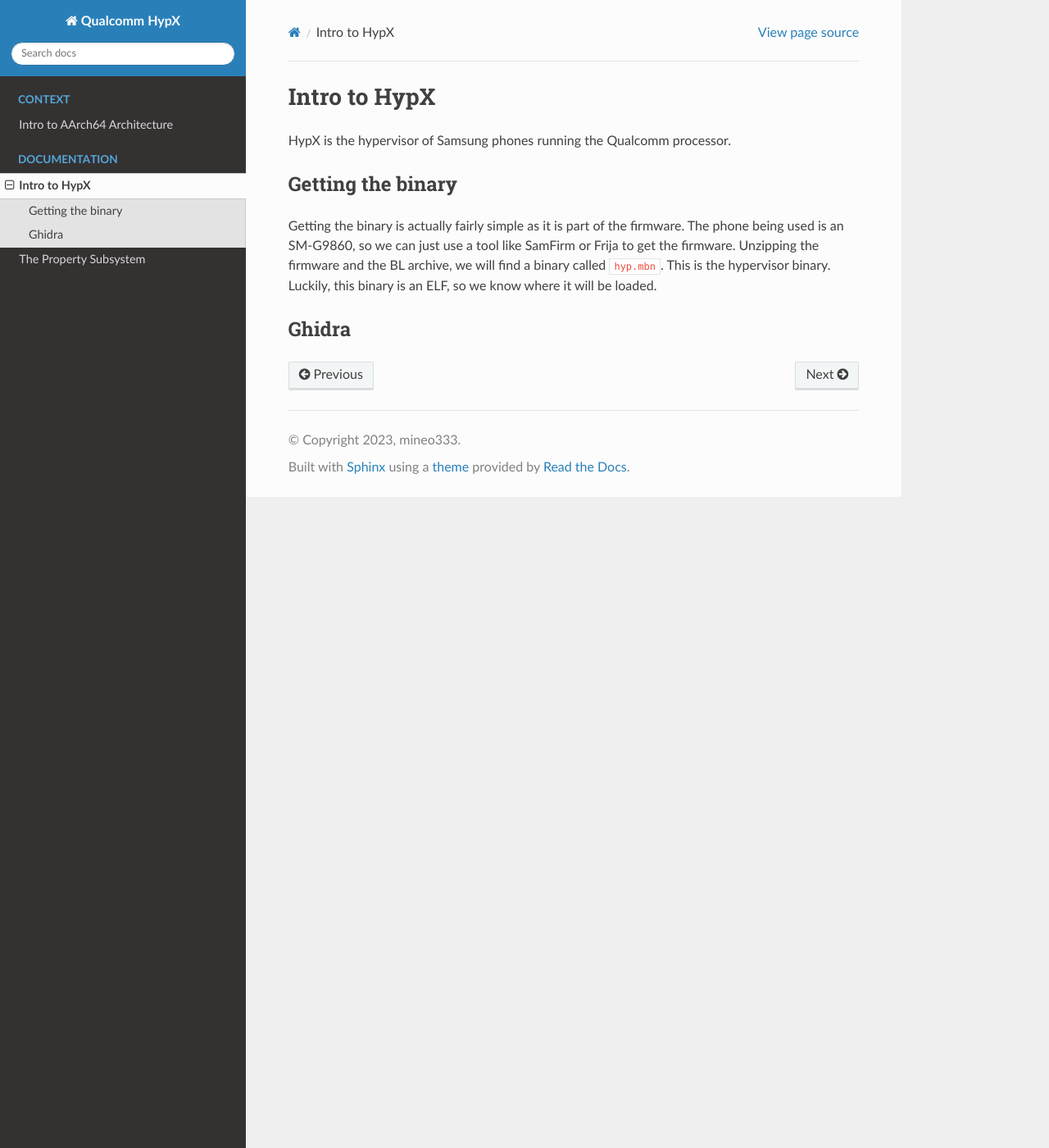
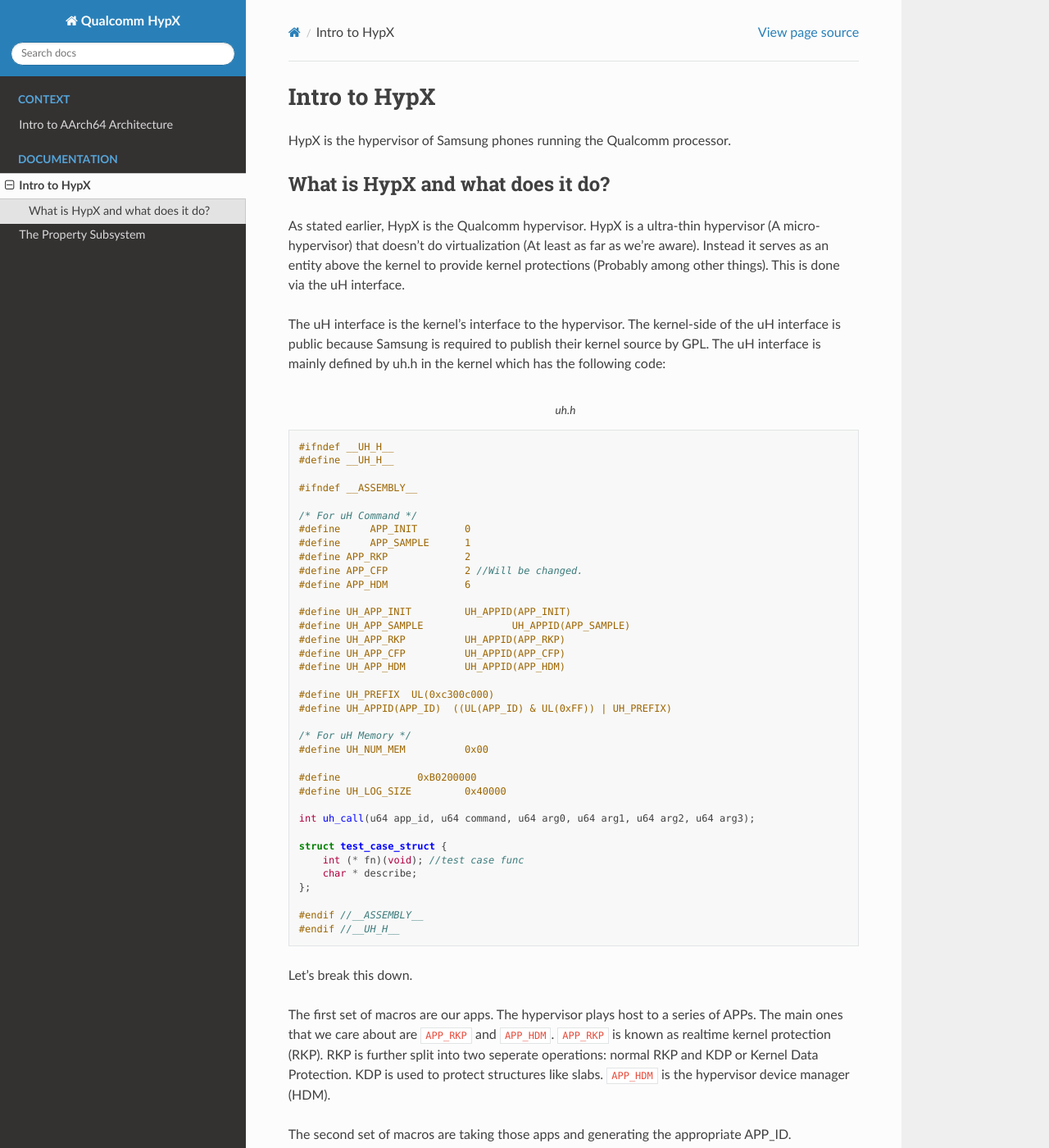
Before and after one commit to mineo333/Qualcomm-HypX, a Sphinx documentation site: the page built from docs/source/general/intro.rst, in a window 1280 px wide and 1400 px high. Shown: the whole window at 82% size. Built offline with Sphinx 7.4.7 and the Read the Docs theme 2.0.0, drawn with Linux system fonts in a browser that asks for light colours; some of the changed text lies outside the part shown.

Commit message:
intro to hypx

```diff
--- a/docs/source/general/intro.rst
+++ b/docs/source/general/intro.rst
@@ -4,10 +4,118 @@
 HypX is the hypervisor of Samsung phones running the Qualcomm processor.
 
 
-Getting the binary
---------------------
+What is HypX and what does it do?
+----------------------------------
 
-Getting the binary is actually fairly simple as it is part of the firmware. The phone being used is an SM-G9860, so we can just use a tool like SamFirm or Frija to get the firmware. Unzipping the firmware and the BL archive, we will find a binary called ``hyp.mbn``. This is the hypervisor binary. Luckily, this binary is an ELF, so we know where it will be loaded.
+As stated earlier, HypX is the Qualcomm hypervisor. HypX is a ultra-thin hypervisor (A micro-hypervisor) that doesn't do virtualization (At least as far as we're aware). Instead it serves as an entity above the kernel to provide kernel protections (Probably among other things). This is done via the uH interface.
 
-Ghidra
--------
+The uH interface is the kernel's interface to the hypervisor. The kernel-side of the uH interface is public because Samsung is required to publish their kernel source by GPL. The uH interface is mainly defined by uh.h in the kernel which has the following code:
+
+.. code-block:: C
+    :caption: uh.h
+
+    #ifndef __UH_H__
+    #define __UH_H__
+
+    #ifndef __ASSEMBLY__
+
+    /* For uH Command */
+    #define	APP_INIT	0
+    #define	APP_SAMPLE	1
+    #define APP_RKP		2
+    #define APP_CFP		2 //Will be changed.
+    #define APP_HDM		6
+
+    #define UH_APP_INIT		UH_APPID(APP_INIT)
+    #define UH_APP_SAMPLE		UH_APPID(APP_SAMPLE)
+    #define UH_APP_RKP		UH_APPID(APP_RKP)
+    #define UH_APP_CFP		UH_APPID(APP_CFP)
+    #define UH_APP_HDM		UH_APPID(APP_HDM)
+
+    #define UH_PREFIX  UL(0xc300c000)
+    #define UH_APPID(APP_ID)  ((UL(APP_ID) & UL(0xFF)) | UH_PREFIX)
+
+    /* For uH Memory */
+    #define UH_NUM_MEM		0x00
+
+    #define 		0xB0200000
+    #define UH_LOG_SIZE		0x40000
+
+    int uh_call(u64 app_id, u64 command, u64 arg0, u64 arg1, u64 arg2, u64 arg3);
+
+    struct test_case_struct {
+        int (* fn)(void); //test case func
+        char * describe;
+    };
+
+    #endif //__ASSEMBLY__
+    #endif //__UH_H__
+
+Let's break this down.
+
+The first set of macros are our apps. The hypervisor plays host to a series of APPs. The main ones that we care about are ``APP_RKP`` and ``APP_HDM``. ``APP_RKP`` is known as realtime kernel protection (RKP). RKP is further split into two seperate operations: normal RKP and KDP or Kernel Data Protection. KDP is used to protect structures like slabs. ``APP_HDM`` is the hypervisor device manager (HDM).
+
+The second set of macros are taking those apps and generating the appropriate APP_ID.
+
+Keep ``UH_PREFIX`` in mind, as we will use that later to identify the ``uh_call`` code.
+
+In order to access these apps, we need to use ``uh_call`` which makes a call to the hypervisor. ``uh_call`` has the following implementation:
+
+.. code-block::
+    :caption: uh_call
+
+    stp x1, x0, [sp, #-16]!
+    stp x3, x2, [sp, #-16]!
+    stp x5, x4, [sp, #-16]!
+    stp x7, x6, [sp, #-16]!
+    stp x9, x8, [sp, #-16]!
+    stp x11, x10, [sp, #-16]!
+    stp x13, x12, [sp, #-16]!
+    stp x15, x14, [sp, #-16]!
+    #ifdef CONFIG_CFP_ROPP
+    stp xzr, x16, [sp, #-16]!
+    #else
+    stp x17, x16, [sp, #-16]!
+    #endif
+    stp x19, x18, [sp, #-16]!
+    stp x21, x20, [sp, #-16]!
+    stp x23, x22, [sp, #-16]!
+    stp x25, x24, [sp, #-16]!
+    stp x27, x26, [sp, #-16]!
+    stp x29, x28, [sp, #-16]!
+    stp xzr, x30, [sp, #-16]!
+
+    back:
+    smc	#0x0 ;hypervisor call
+    cmp	x0, #0x1
+    b.eq	back
+
+    ldp xzr, x30, [sp], #16
+    ldp x29, x28, [sp], #16
+    ldp x27, x26, [sp], #16
+    ldp x25, x24, [sp], #16
+    ldp x23, x22, [sp], #16
+    ldp x21, x20, [sp], #16
+    ldp x19, x18, [sp], #16
+    #ifdef CONFIG_CFP_ROPP
+    ldp xzr, x16, [sp], #16
+    #else
+    ldp x17, x16, [sp], #16
+    #endif
+    ldp x15, x14, [sp], #16
+    ldp x13, x12, [sp], #16
+    ldp x11, x10, [sp], #16
+    ldp x9, x8, [sp], #16
+    ldp x7, x6, [sp], #16
+    ldp x5, x4, [sp], #16
+    ldp x3, x2, [sp], #16
+    ldp x1, x0, [sp], #16
+
+
+    ret
+
+The idea behind this code is pretty simple: save all the GP registers, make the call, and, upon return, restore all the GP registers. However, notice how we are making an ``smc`` instead of an ``hvc``. The reason for this is that TSC bit in hcr_el2 is enabled. So, any smc instruction will actually trap to EL2 not EL3.
+
+``uh_call`` takes in a few parameters. The first parameter is the app ID. This is the app that will be called. The second is the command ID. This is the operation being requested from the app. Unfortuantely, the command ID is only really documented for RKP. We can use context clues to determine a few of the KDP ones, but HDM is almost entirely undocumented. We will discuss these command IDs in the each app's page.
+
+The fundamental goal of this reversing is to understand what happens when ``smc`` is called.
--- a/docs/source/index.rst
+++ b/docs/source/index.rst
@@ -15,6 +15,8 @@
 
 If you're not familiar with AArch64 architecture and system programming, I recommend checking out :doc:`context/intro`. Otherwise, I would suggest starting at :doc:`general/intro`
 
+Note all the research for this project was done an SM-G9860 with a firmware version of G9860ZCS3HWC1.
+
 .. toctree::
    :caption: Context
 
```
